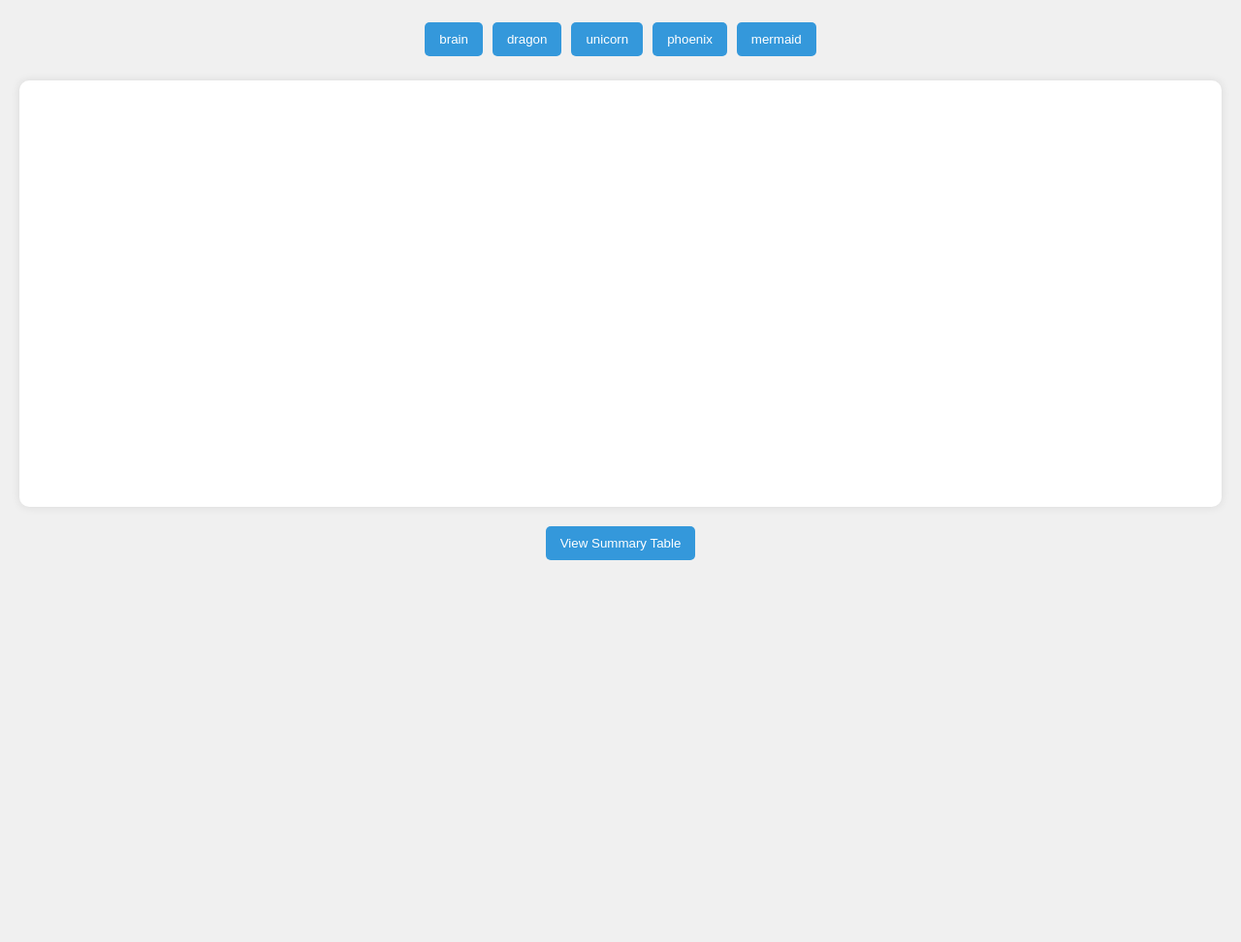
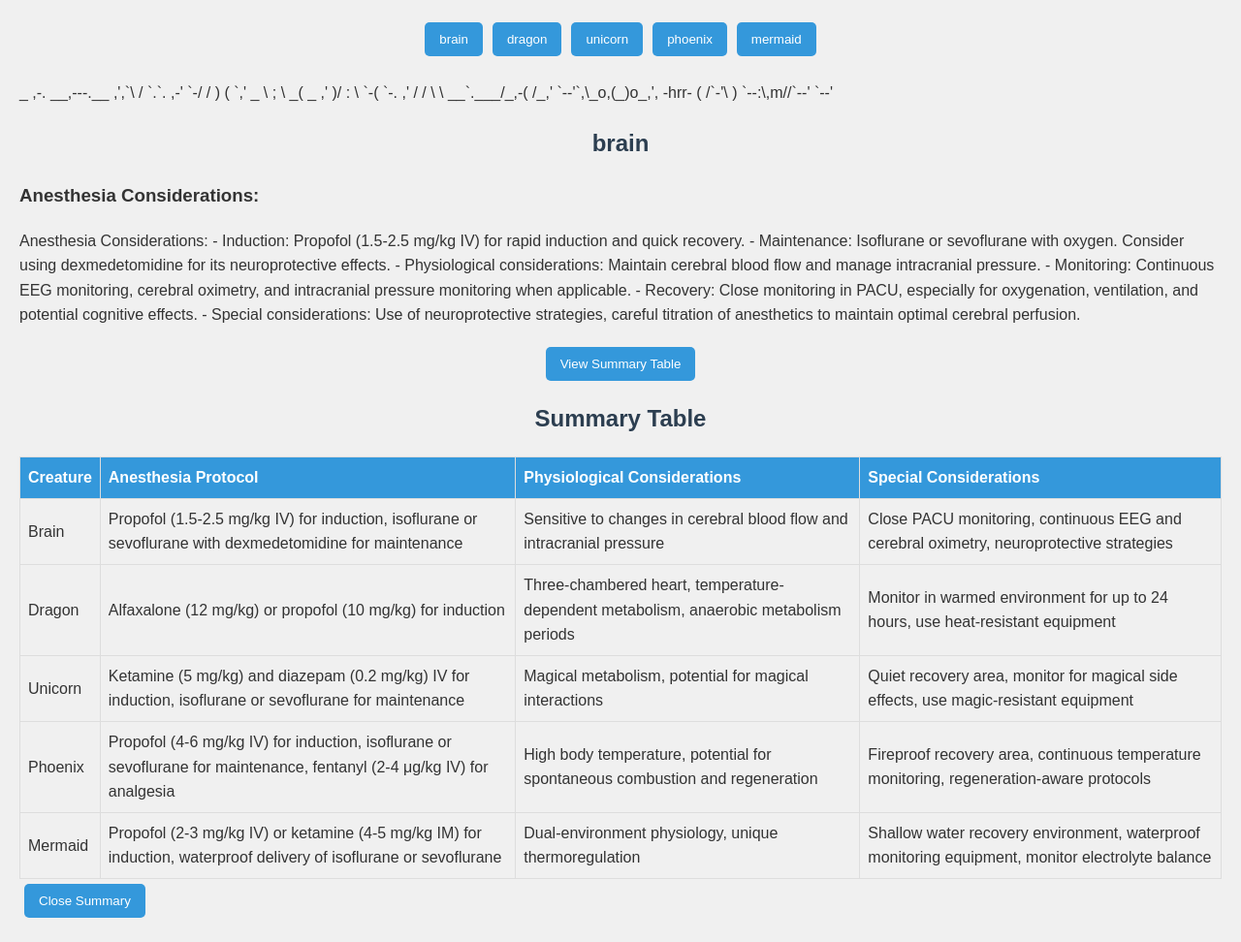
Before and after one commit to Eladatt/Mythologics, a plain HTML site: page index.html in a window 1280 px wide. Shown: the part 96-1068 px from the top of the page at 97% size. Before the commit the page ends 800 px from the top, so only its background shows below. Drawn offline with Linux system fonts and the light colour scheme.

Commit message:
Update index.html

```diff
--- a/index.html
+++ b/index.html
@@ -9,17 +9,25 @@
 <body>
     <h1>Mythical Creatures Anesthesia Guide</h1>
     <nav id="navigation"></nav>
-    <div id="content">
-        <div id="ascii-frame"></div>
-        <div id="info-frame"></div>
+    <div id="content-wrapper">
+        <div id="ascii-art"></div>
+        <div id="info-text"></div>
     </div>
     <button id="summary-button">View Summary Table</button>
-    <div id="summary-table" class="modal">
-        <div class="modal-content">
-            <span class="close">&times;</span>
-            <h2>Summary Table</h2>
-            <table id="summary-table-content"></table>
-        </div>
+    <div id="summary-table" class="hidden">
+        <h2>Summary Table</h2>
+        <table>
+            <thead>
+                <tr>
+                    <th>Creature</th>
+                    <th>Anesthesia Protocol</th>
+                    <th>Physiological Considerations</th>
+                    <th>Special Considerations</th>
+                </tr>
+            </thead>
+            <tbody id="summary-body"></tbody>
+        </table>
+        <button id="close-summary">Close Summary</button>
     </div>
     <script src="script.js"></script>
 </body>
```
